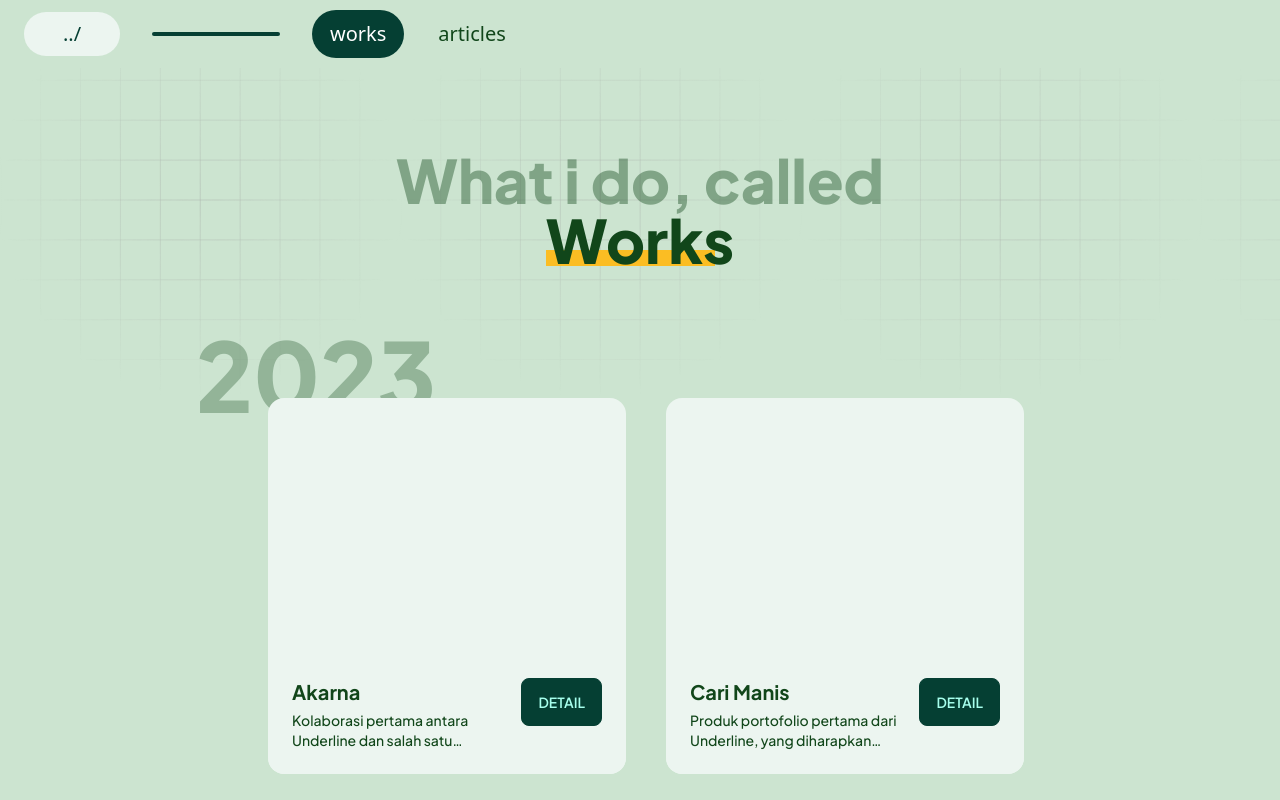
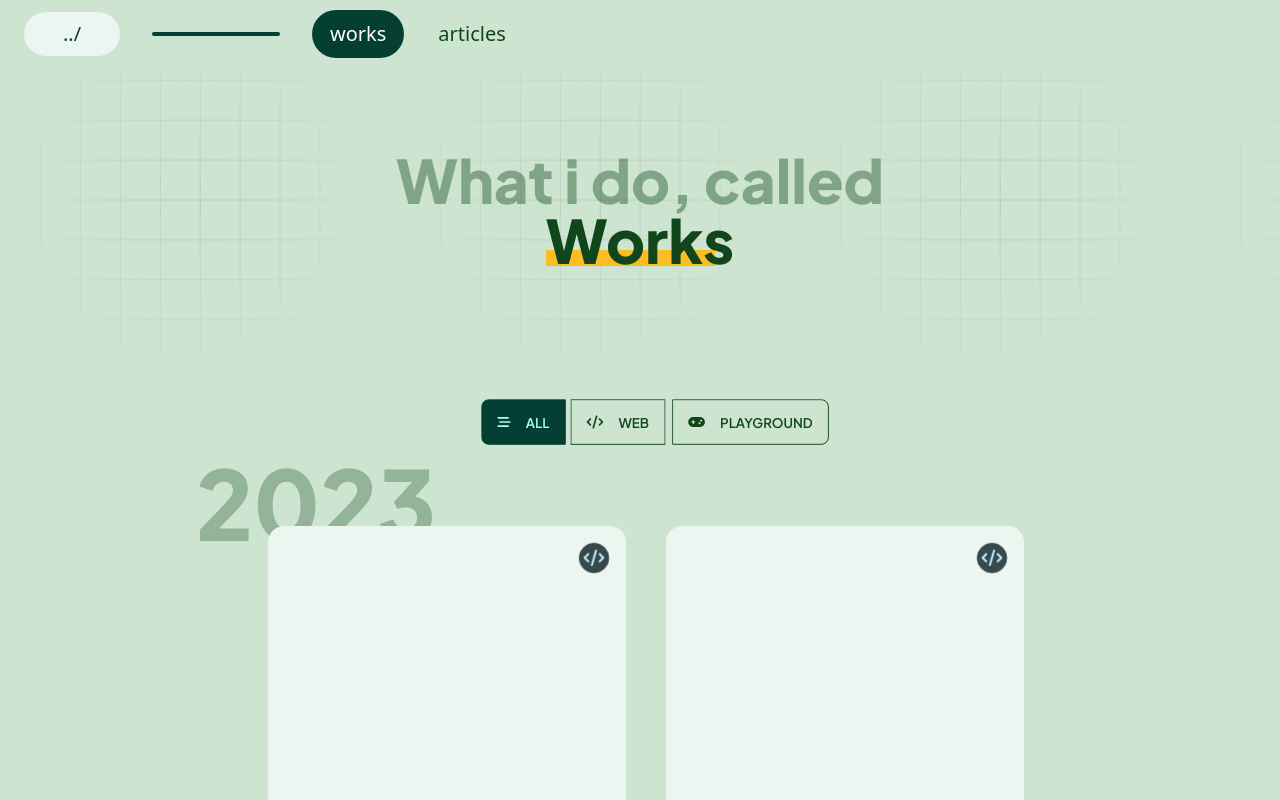
Before and after one commit to code7070/hi-jojo, a Next.js app: page /work in a window 1280 px wide. Shown: the top 800 px of the page. Built offline with nearby package versions, Linux system fonts and the light colour scheme.

Commit message:
add filter selector

```diff
--- a/src/layouts/work/desktop.js
+++ b/src/layouts/work/desktop.js
@@ -1,3 +1,5 @@
+import { faCode, faGamepad } from "@fortawesome/free-solid-svg-icons";
+import { FontAwesomeIcon } from "@fortawesome/react-fontawesome";
 import styles from "@styles/work.module.scss";
 import workList from "@utils/worklist";
 
@@ -5,14 +7,21 @@ const WorkGrid = ({ works = [] }) => (
   <div className={styles.workOuterWrapper}>
     {works.map((item, itemIndex) => (
       <div key={itemIndex} className={styles.workBox}>
-        <div className={styles.media} />
+        <div className={styles.media}>
+          <div className="btn btn-circle btn-sm absolute right-4 top-4">
+            <FontAwesomeIcon
+              size="lg"
+              icon={item.type === "Technical" ? faGamepad : faCode}
+            />
+          </div>
+        </div>
         <div className={styles.info}>
           <div className="flex items-start justify-between">
-            <div className="mr-2">
+            <div className="mr-2 flex-1">
               <div className={styles.name}>{item.name}</div>
               <div className={styles.desc}>{item.description}</div>
+              <button className={styles.cta}>Detail</button>
             </div>
-            <button className={styles.cta}>Detail</button>
           </div>
         </div>
       </div>
--- a/src/layouts/work/mobile.js
+++ b/src/layouts/work/mobile.js
@@ -1,5 +1,5 @@
 import { FontAwesomeIcon } from "@fortawesome/react-fontawesome";
-import { faGamepad, faWindowMaximize } from "@fortawesome/free-solid-svg-icons";
+import { faCode, faGamepad } from "@fortawesome/free-solid-svg-icons";
 import { Fragment, useState } from "react";
 import workList from "@utils/worklist";
 import ChevronRight from "@icons/chevron-right";
@@ -19,7 +19,7 @@ const WorkPart = ({ work, open, setOpen }) => {
         <div className="flex items-center">
           <div className="btn btn-primary btn-circle btn-sm mr-4">
             <FontAwesomeIcon
-              icon={work.type === "Technical" ? faGamepad : faWindowMaximize}
+              icon={work.type === "Technical" ? faGamepad : faCode}
               size="lg"
             />
           </div>
--- a/src/pages/work/index.js
+++ b/src/pages/work/index.js
@@ -2,13 +2,98 @@ import HeadlinePage from "@components/HeadlinePage";
 import PageHead from "@pages/PageHead";
 import WorkListDekstop from "@layouts/work/desktop";
 import WorklistMobile from "@layouts/work/mobile";
+import { useEffect, useState } from "react";
+import {
+  faBarsStaggered,
+  faCode,
+  faGamepad,
+} from "@fortawesome/free-solid-svg-icons";
+import { FontAwesomeIcon } from "@fortawesome/react-fontawesome";
+
+const filterList = [
+  { name: "All", icon: faBarsStaggered },
+  { name: "Web", icon: faCode },
+  { name: "Playground", icon: faGamepad },
+];
 
 export default function WorkPage() {
+  const [filter, setFilter] = useState(filterList[0]);
+  const [open, setOpen] = useState(false);
+
+  useEffect(() => {
+    console.log("OPEN: ", open);
+  }, [open]);
+
+  const openDrop = () => setOpen(true);
+  const closeDrop = () => {
+    setOpen(false);
+    let el = document.querySelector(":focus");
+    if (el) el.blur();
+  };
+  const toggleDrop = () => setOpen(!open);
+
   return (
     <>
       <PageHead title="Works" />
       <section className="container">
         <HeadlinePage line1="What i do, called" line2="Works" />
+        <div className="my-20 max-w-xs mx-auto">
+          <div className="hidden sm:flex btn-group w-full">
+            {filterList.map((i) => (
+              <button
+                key={i.name}
+                type="button"
+                className={`btn ${
+                  filter.name === i.name ? "btn-primary" : "btn-outline"
+                }`}
+                onClick={() => setFilter(i)}
+              >
+                <FontAwesomeIcon icon={i.icon} className="mr-4" />
+                <span
+                  className={`${
+                    filter.name === i.name ? "inline" : "hidden"
+                  } sm:!inline`}
+                >
+                  {i.name}
+                </span>
+              </button>
+            ))}
+          </div>
+          <div className="block sm:hidden">
+            <div
+              className={`mx-auto block dropdown w-64 ${
+                open ? "dropdown-open" : ""
+              }`}
+            >
+              <button
+                type="button"
+                className="btn m-1 block mx-auto"
+                onClick={toggleDrop}
+                onBlur={closeDrop}
+              >
+                <FontAwesomeIcon icon={filter.icon} className="mr-2" />
+                {filter.name}
+              </button>
+              <ul className="left-[50%] translate-x-[-50%] block dropdown-content menu p-2 shadow bg-white rounded-box w-52">
+                {filterList.map((i) => (
+                  <li key={i.name}>
+                    <button
+                      type="button"
+                      className="flex"
+                      onClick={(e) => {
+                        setFilter(i);
+                        closeDrop();
+                      }}
+                    >
+                      <FontAwesomeIcon icon={i.icon} className="mr-2" />{" "}
+                      {i.name}
+                    </button>
+                  </li>
+                ))}
+              </ul>
+            </div>
+          </div>
+        </div>
         <WorkListDekstop />
         <WorklistMobile />
       </section>
--- a/src/styles/work.module.scss
+++ b/src/styles/work.module.scss
@@ -42,7 +42,7 @@
     }
 
     .cta {
-      @apply btn-primary btn;
+      @apply btn-outline btn-primary btn mt-4;
     }
   }
 }
```
